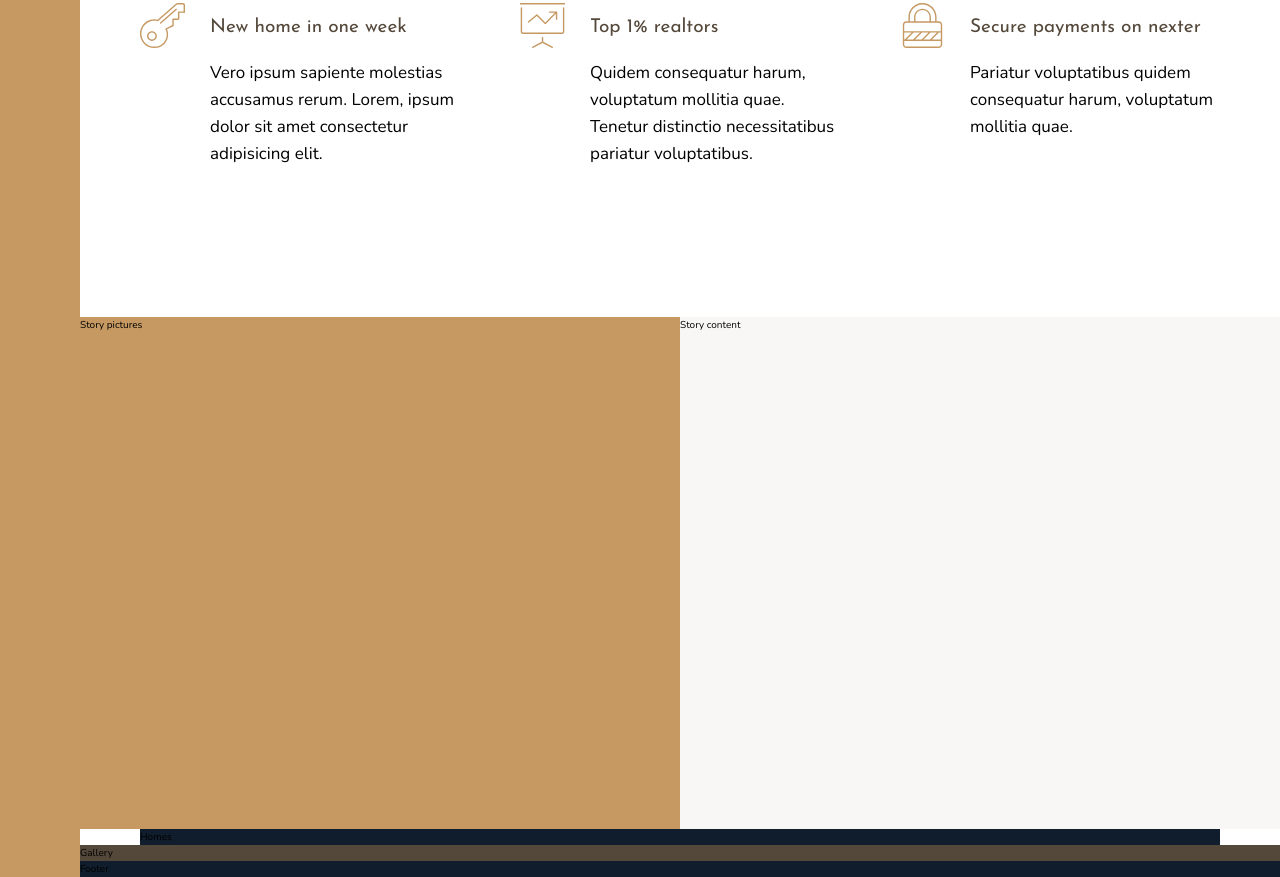
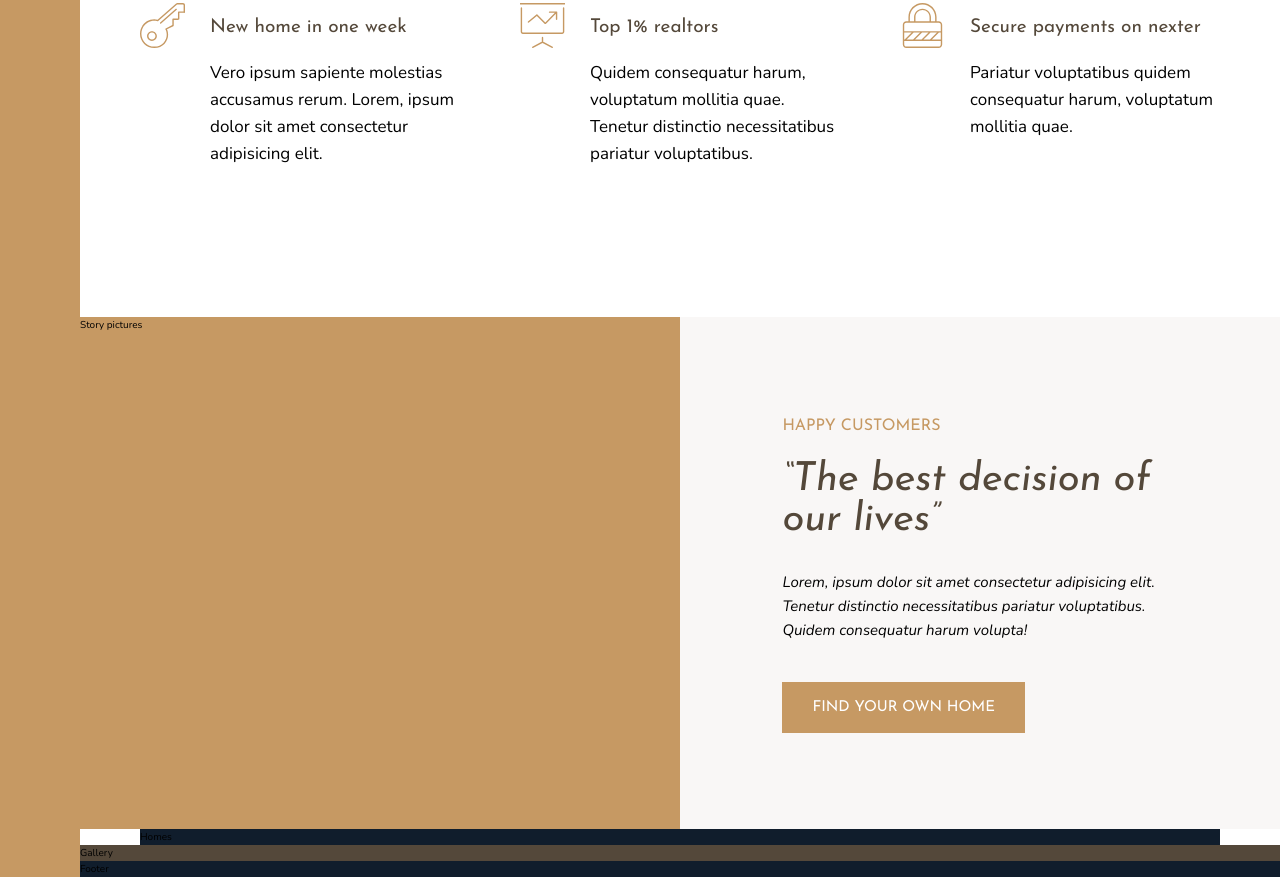
Before and after one commit to temogogitidze/nexter, a website: page index.html in a window 1280 px wide. Shown: the part 991-1868 px from the top of the page. Drawn offline with nearby package versions, Linux system fonts and the light colour scheme.

Commit message:
style: add responsive design for story text section

```diff
--- a/index.html
+++ b/index.html
@@ -99,7 +99,18 @@
 
         <div class="story__pictures">Story pictures</div>
 
-        <div class="story__content">Story content</div>
+        <div class="story__content">
+            <h3 class="heading-3 mb-sm">Happy Customers</h3>
+            <h2 class="heading-2 heading-2--dark mb-md">
+                &ldquo;The best decision of our lives&rdquo;
+            </h2>
+            <p class="story__text">
+                Lorem, ipsum dolor sit amet consectetur adipisicing elit.
+                Tenetur distinctio necessitatibus pariatur voluptatibus. Quidem
+                consequatur harum volupta!
+            </p>
+            <button class="btn">Find your own home</button>
+        </div>
 
         <section class="homes">Homes</section>
 
--- a/sass/_features.scss
+++ b/sass/_features.scss
@@ -4,7 +4,7 @@
 
     display: grid;
     gap: 6rem;
-    grid-template-columns: repeat(3, 1fr);
+    grid-template-columns: repeat(auto-fit, minmax(25rem, 1fr));
     align-items: start;
 }
 
--- a/sass/_story.scss
+++ b/sass/_story.scss
@@ -7,5 +7,22 @@
     &__content {
         background-color: $color-grey-light-1;
         grid-column: col-start 5 / full-end;
+
+        padding: 6rem 8vw;
+
+        // display: flex;
+        // flex-direction: column;
+        // justify-content: center;
+        // align-items: flex-start;
+
+        display: grid;
+        align-content: center;
+        justify-items: start;
+    }
+
+    &__text {
+        font-size: 1.5rem;
+        font-style: italic;
+        margin-bottom: 4rem;
     }
 }
--- a/sass/_typography.scss
+++ b/sass/_typography.scss
@@ -9,10 +9,24 @@
 
 .heading-2 {
     @extend %heading;
+    font-size: 4rem;
+    font-style: italic;
+    line-height: 1;
+
+    &--light {
+        color: $color-grey-light-1;
+    }
+
+    &--dark {
+        color: $color-grey-dark-1;
+    }
 }
 
 .heading-3 {
     @extend %heading;
+    font-size: 1.6rem;
+    color: $color-primary;
+    text-transform: uppercase;
 }
 
 .heading-4 {
@@ -27,3 +41,33 @@
         color: $color-grey-dark-1;
     }
 }
+
+.btn {
+    background-color: $color-primary;
+    color: #fff;
+    border: none;
+    border-radius: 0;
+    font-family: $font-display;
+    font-size: 1.5rem;
+    text-transform: uppercase;
+    padding: 1.8rem 3rem;
+    cursor: pointer;
+    transition: all 0.2s;
+
+    &:hover {
+        background-color: $color-primary-dark;
+    }
+}
+
+.mb-sm {
+    margin-bottom: 2rem;
+}
+.mb-md {
+    margin-bottom: 3rem;
+}
+.mb-lg {
+    margin-bottom: 4rem;
+}
+.mb-hg {
+    margin-bottom: 8rem;
+}
```
Also changed, not shown: css/style.css.
